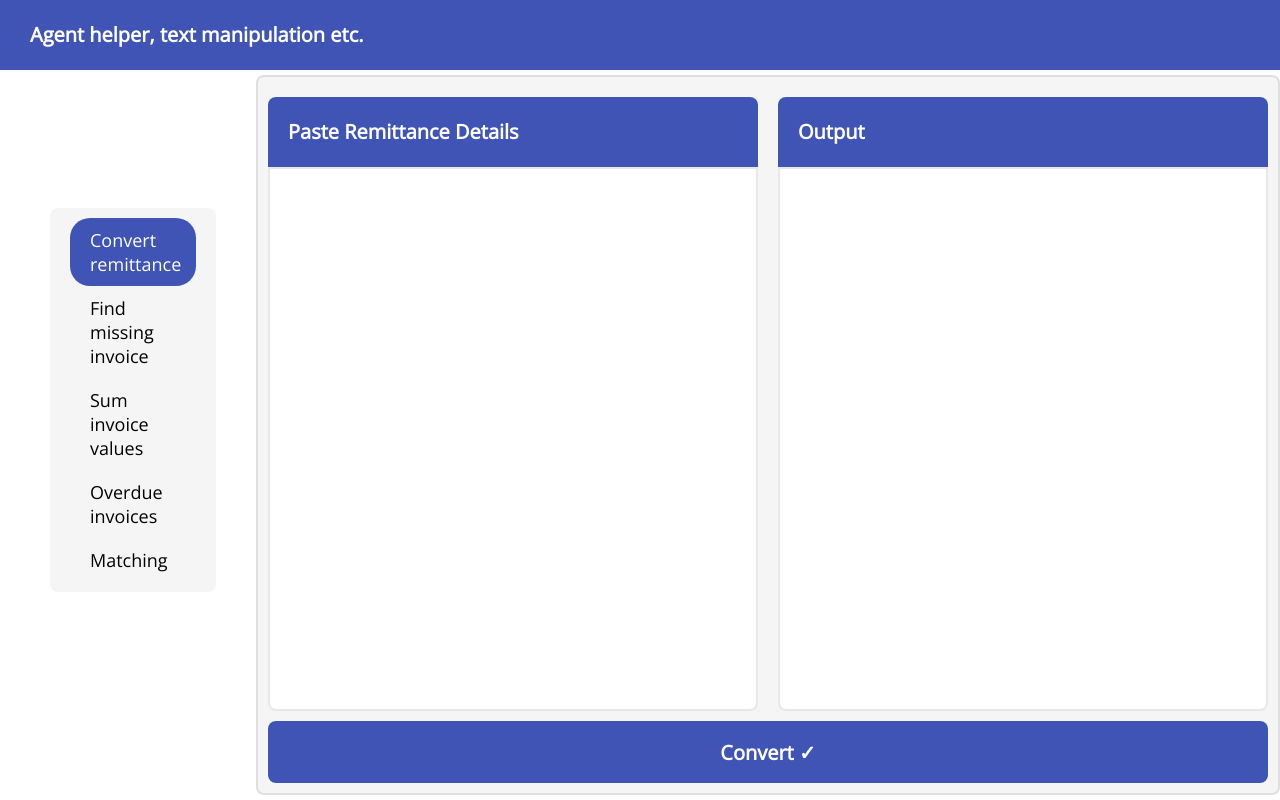
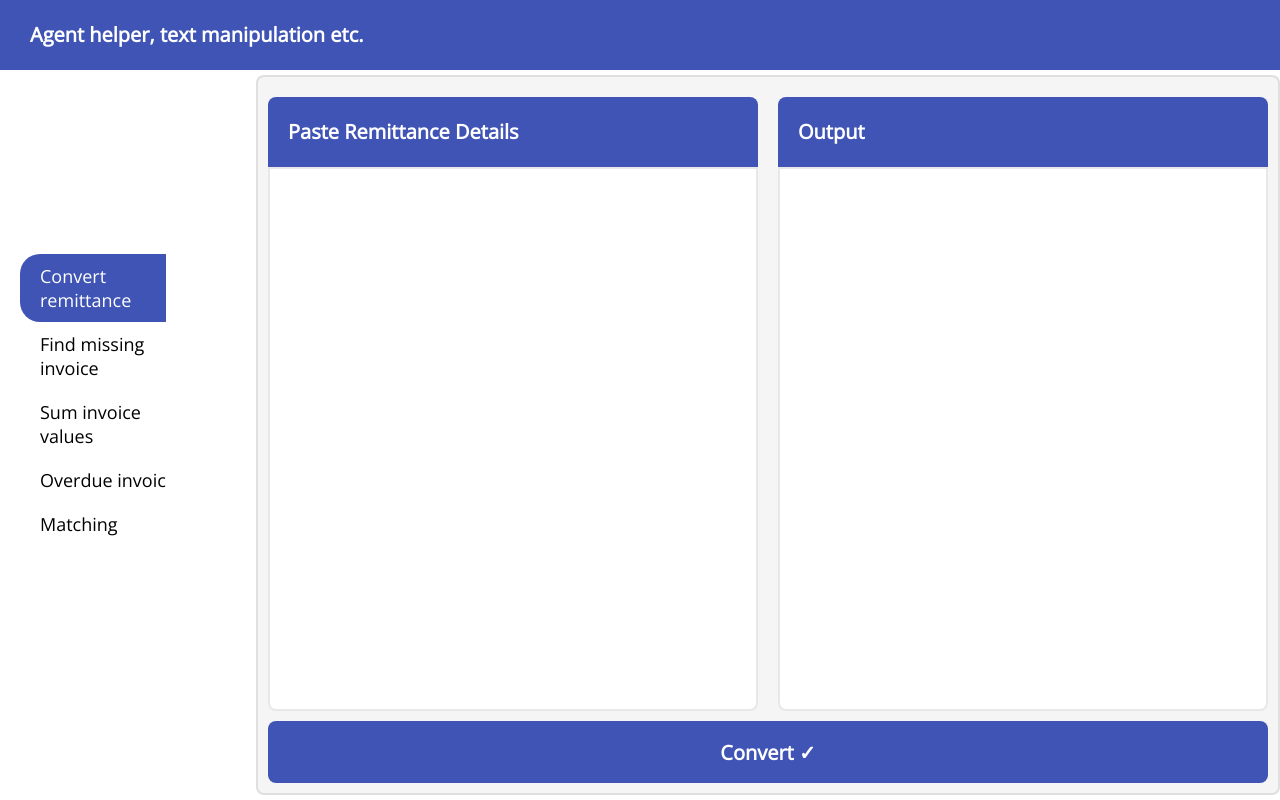
Before and after one commit to LikeNeverBefore/getInvoices, a plain HTML site: page index.html in a window 1280 px wide. Shown: the top 800 px of the page. Drawn offline with nearby package versions, Linux system fonts and the light colour scheme.

Commit message:
Update style.css

```diff
--- a/css/style.css
+++ b/css/style.css
@@ -20,7 +20,7 @@ body {
 
 .nav {
   z-index: 69;
-  margin-left: 5rem;
+  margin: 0 1vw 0 0;
   position: fixed;
   top: 50%;
   transform: translateY(-50%);
@@ -33,17 +33,17 @@ body {
   flex-direction: column;
   justify-content: center;
   align-items: center;
-  background-color: rgb(245, 245, 245);
   border-radius: 8px;
   padding: 1rem 2rem;
+  width: 18vw;
 }
 .navbox .active {
   background-color: rgb(63, 84, 181);
   color: rgb(255, 255, 255);
 }
 .navbox a {
-  width: 100%;
-  align-self: last baseline;
+  align-self: first baseline;
+
   padding: 1rem 2rem;
   border-radius: 20px;
   text-decoration: none;
@@ -134,7 +134,7 @@ body {
   font-size: 1.6rem;
 }
 .module .wrap .form .area2 {
-  height: calc(44% + 2px);
+  height: calc(46.5%);
 }
 .module button {
   margin: 10px 10px;
@@ -186,4 +186,4 @@ body {
   100% {
     opacity: 0;
   }
-}/*# sourceMappingURL=style.css.map */
+} /*# sourceMappingURL=style.css.map */
```
